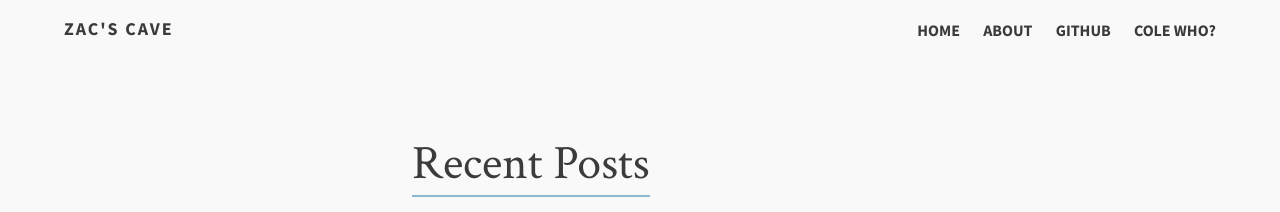
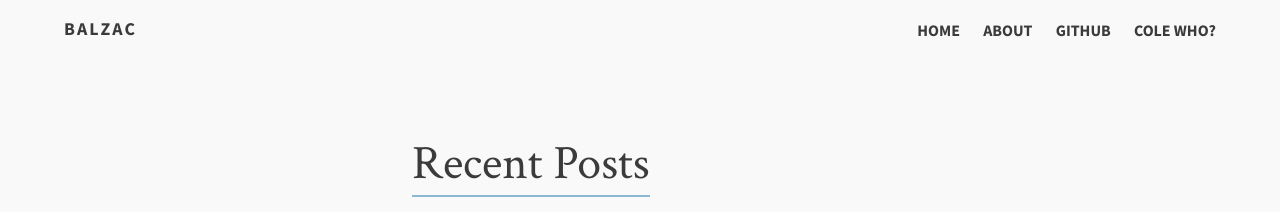
Before and after one commit to ColeTownsend/Balzac-for-Jekyll, a Jekyll site: the page built from index.md, in a window 1280 px wide. Shown: the top 212 px of the page. Built offline with Jekyll 4.4.1, drawn with Linux system fonts in a browser that asks for light colours.

Commit message:
Revert "Update _config.yml"
This reverts commit 99ddf45fcd8bd663c2cc901d99651920fd6a36bc.

```diff
--- a/_config.yml
+++ b/_config.yml
@@ -1,4 +1,4 @@
-title:            Zac's cave
+title:            Balzac
 tagline:          A beautiful theme.
 description:      Describe your website.
 canonical: http://jekyll.gtat.me
```
